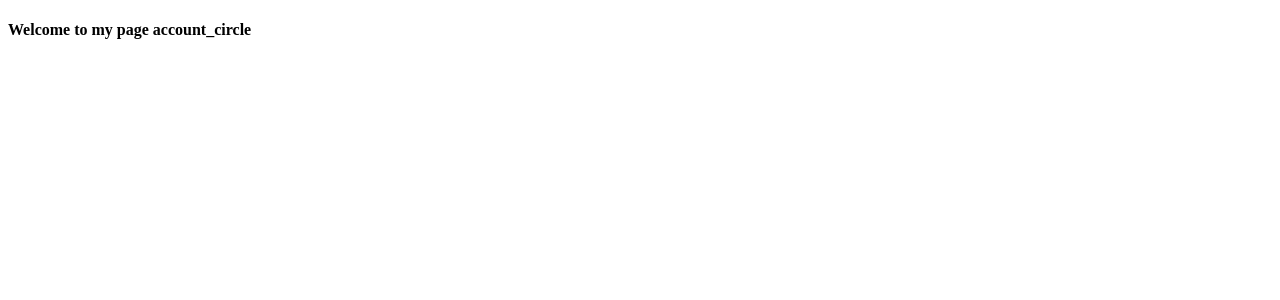
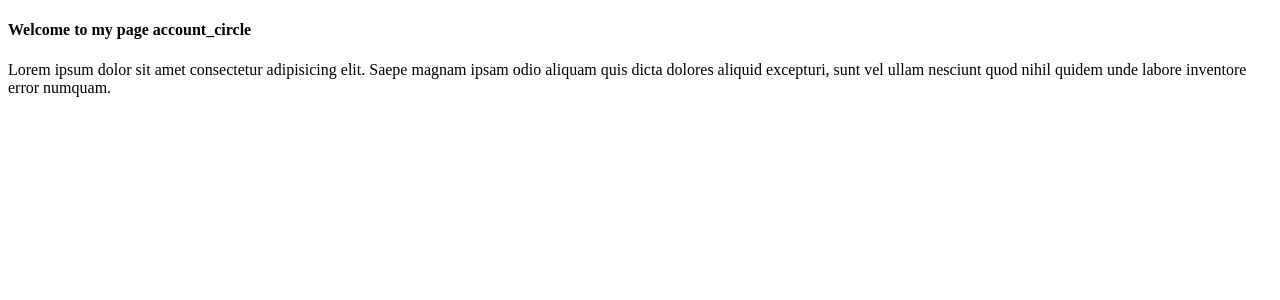
Before and after one commit to phane-tech/phane-tech.github.io, a Vue app: page / in a window 1280 px wide. Shown: the top 300 px of the page. Built offline with nearby package versions, Linux system fonts and the light colour scheme; the HTML template or start-up script is replaced by a standard one.

Commit message:
updated the icons

```diff
--- a/src/App.vue
+++ b/src/App.vue
@@ -1,8 +1,13 @@
 <template>
-  <div class="max-w-7xl mx-auto">
-    <h4 class="font-bold text-xl">Welcome to my page <span class="material-icons-two-tone">
-account_circle
-</span></h4>
-    <router-view/>
+  <div class="max-w-7xl mx-auto p-4">
+    <div class="bg-white p-4 rounded-xl shadow">
+      <h4 class="font-bold text-xl">Welcome to my page
+        <span class="material-icons-two-tone">account_circle</span>
+      </h4>
+      <p class="mb-0 text-sm text-gray-500 mt-1">Lorem ipsum dolor sit amet consectetur adipisicing elit. Saepe magnam ipsam odio
+        aliquam quis dicta dolores aliquid excepturi, sunt vel ullam nesciunt quod nihil quidem unde labore inventore
+        error numquam.</p>
+    </div>
+    <router-view />
   </div>
 </template>
```
Also changed, not shown: public/icons/main.css (+4 -10 lines).
